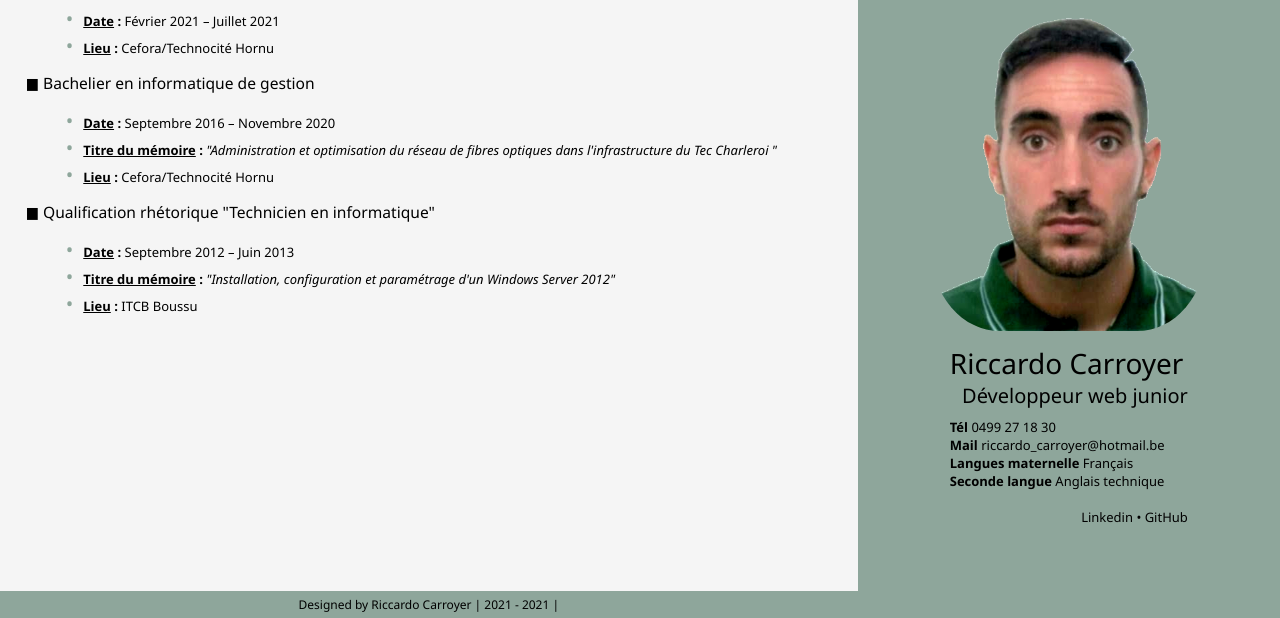
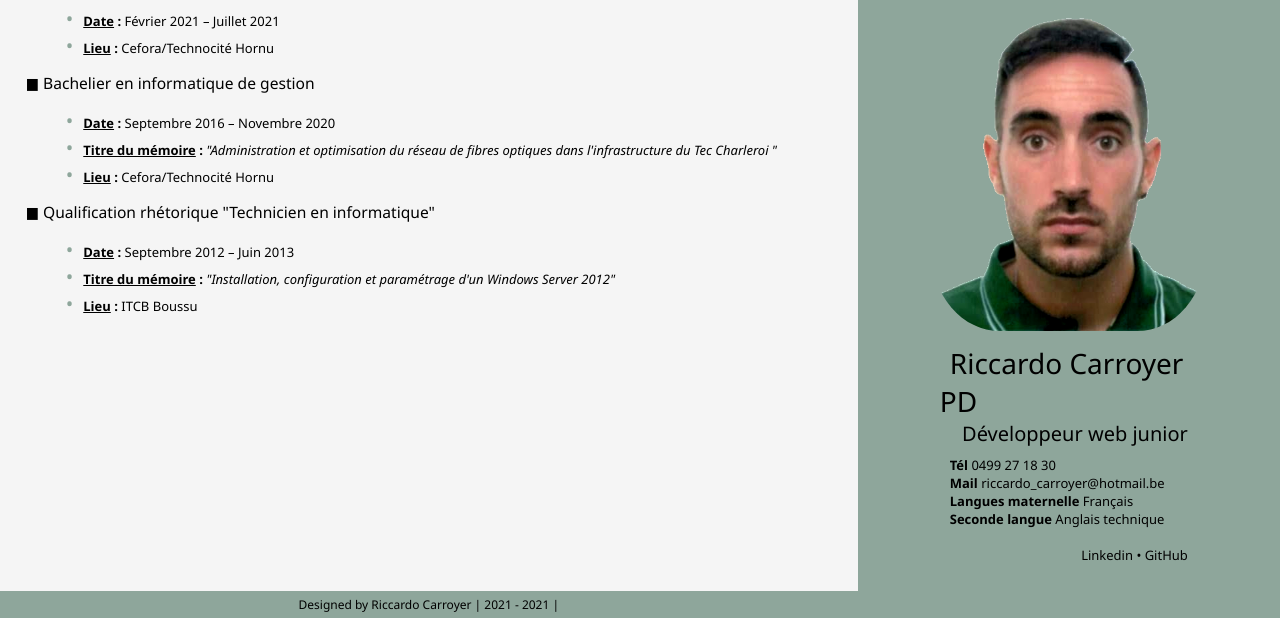
Before and after one commit to Minek10/minek10.github.io, a plain HTML site: page index.html in a window 1280 px wide. Shown: the part 182-800 px from the top of the page. Drawn offline with Linux system fonts and the light colour scheme.

Commit message:
destop version 3

```diff
--- a/index.html
+++ b/index.html
@@ -34,7 +34,7 @@
             <p>
                 <img id="profileImg" src="./img/riccarde_tr.png" alt="">
                     <p id="description">
-                        <span id="name">        Riccardo Carroyer</span><br>
+                        <span id="name">        Riccardo Carroyer PD</span><br>
                         <span id="function">    Développeur web junior</span><br><br>
                         <span id="corps">        <b>Tél</b> 0499 27 18 30</span><br>
                         <span id="corps">        <b>Mail</b> <a href="mailto:riccardo_carroyer@hotmail.be">riccardo_carroyer@hotmail.be</a></span><br>
```
